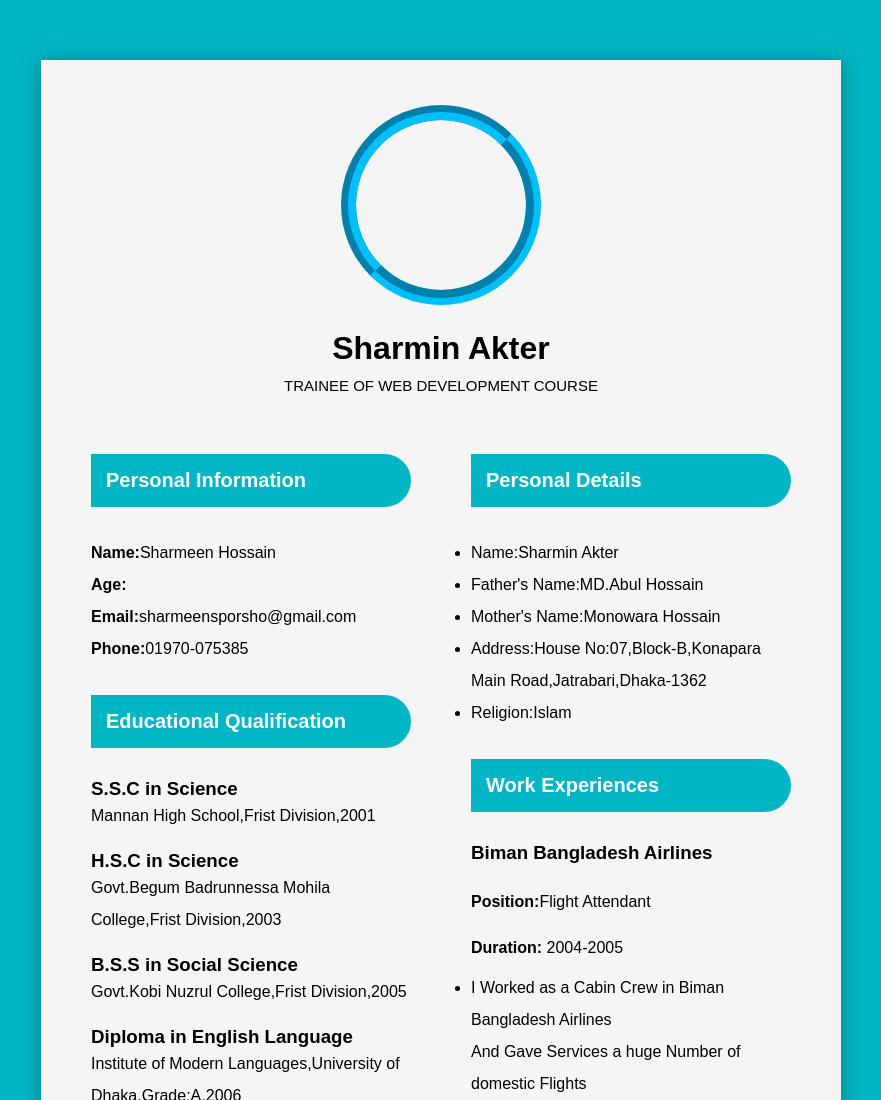
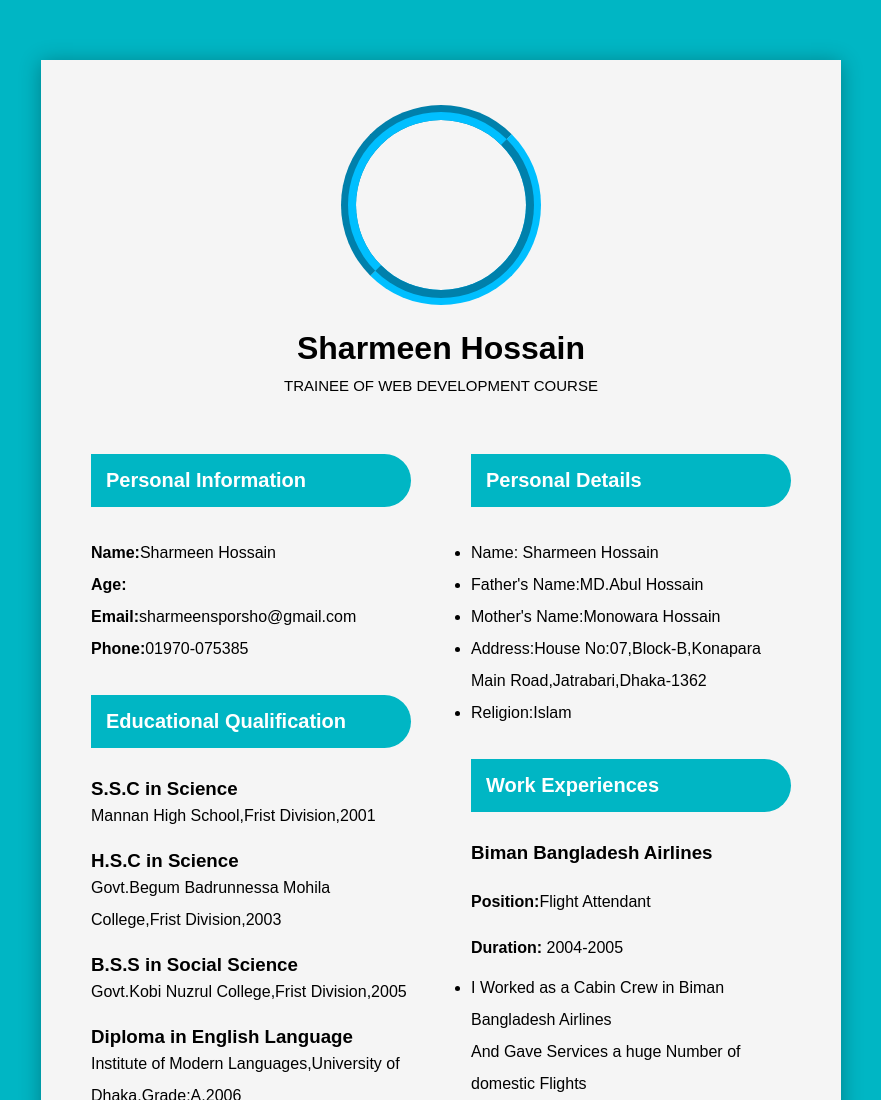
Before and after one commit to sharmeensporsho/MY-CV, a plain HTML site: page index.html in a window 1280 px wide. Shown: the top 1100 px of the page, without its empty margins (199-1080 px from the left). Drawn offline with Linux system fonts and the light colour scheme.

Commit message:
index.html

```diff
--- a/index.html
+++ b/index.html
@@ -15,7 +15,7 @@
         <div class="img-area center">
             <img src="image.jpg" alt="">
         </div>
-        <h1>Sharmin Akter</h1>
+        <h1>Sharmeen Hossain</h1>
         <h3>Trainee Of Web Development Course</h3>
       </div>
 
@@ -45,7 +45,7 @@
         <div class="right">
           <h2>Personal Details</h2>
           <ul>
-            <li>Name:Sharmin Akter</li>
+            <li>Name: Sharmeen Hossain</li>
             <li>Father's Name:MD.Abul Hossain</li>
             <li>Mother's Name:Monowara Hossain</li>
             <li>Address:House No:07,Block-B,Konapara Main Road,Jatrabari,Dhaka-1362</li>
```
